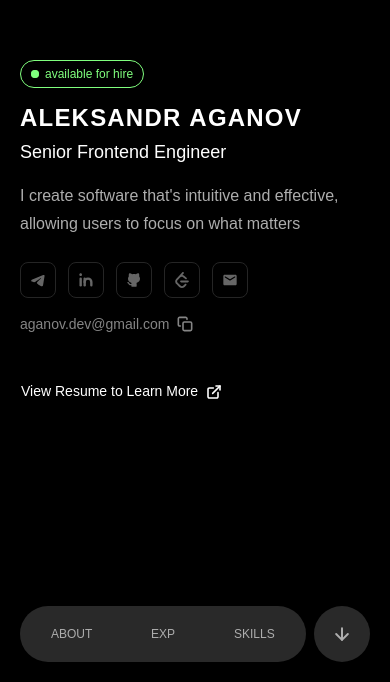
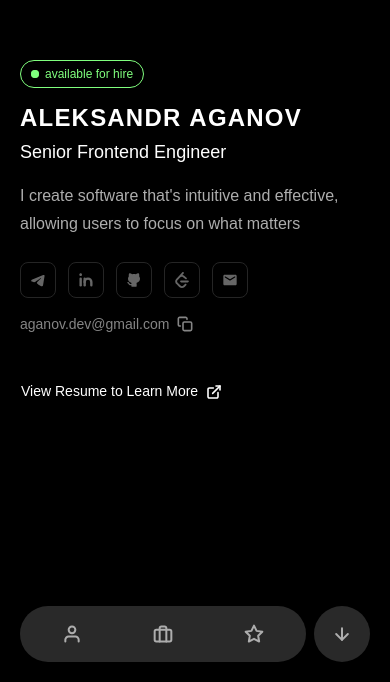
Before and after one commit to alexaganov/portfolio-website, a Next.js app: page / in a window 390 px wide. Shown: the part 162-844 px from the top of the page. Built offline with nearby package versions, Linux system fonts and the light colour scheme; no server answers; a web font is replaced by a local one.

Commit message:
feat: add icons for mobile nav; add new colors; and new btn size; small skills anim filter impr

```diff
--- /dev/null
+++ b/src/components/icons/mono/Briefcase.tsx
@@ -0,0 +1,21 @@
+import React, { SVGProps } from "react";
+export const Briefcase = (props: SVGProps<SVGSVGElement>) => {
+  return (
+    <svg viewBox="0 0 20 20" fill="none" {...props}>
+      <path
+        d="M16.667 5.8335H3.33366C2.41318 5.8335 1.66699 6.57969 1.66699 7.50016V15.8335C1.66699 16.754 2.41318 17.5002 3.33366 17.5002H16.667C17.5875 17.5002 18.3337 16.754 18.3337 15.8335V7.50016C18.3337 6.57969 17.5875 5.8335 16.667 5.8335Z"
+        stroke="currentcolor"
+        strokeWidth="2"
+        strokeLinecap="round"
+        strokeLinejoin="round"
+      />
+      <path
+        d="M13.3337 17.5V4.16667C13.3337 3.72464 13.1581 3.30072 12.8455 2.98816C12.5329 2.67559 12.109 2.5 11.667 2.5H8.33366C7.89163 2.5 7.46771 2.67559 7.15515 2.98816C6.84259 3.30072 6.66699 3.72464 6.66699 4.16667V17.5"
+        stroke="currentcolor"
+        strokeWidth="2"
+        strokeLinecap="round"
+        strokeLinejoin="round"
+      />
+    </svg>
+  );
+};
--- /dev/null
+++ b/src/components/icons/mono/CheckCircleFilled.tsx
@@ -0,0 +1,11 @@
+import React, { SVGProps } from "react";
+export const CheckCircleFilled = (props: SVGProps<SVGSVGElement>) => {
+  return (
+    <svg viewBox="0 0 20 20" fill="none" {...props}>
+      <path
+        d="M8.83366 11.4998L7.04199 9.70817C6.88922 9.55539 6.69477 9.479 6.45866 9.479C6.22255 9.479 6.0281 9.55539 5.87533 9.70817C5.72255 9.86095 5.64616 10.0554 5.64616 10.2915C5.64616 10.5276 5.72255 10.7221 5.87533 10.8748L8.25033 13.2498C8.41699 13.4165 8.61144 13.4998 8.83366 13.4998C9.05588 13.4998 9.25033 13.4165 9.41699 13.2498L14.1253 8.5415C14.2781 8.38873 14.3545 8.19428 14.3545 7.95817C14.3545 7.72206 14.2781 7.52762 14.1253 7.37484C13.9725 7.22206 13.7781 7.14567 13.542 7.14567C13.3059 7.14567 13.1114 7.22206 12.9587 7.37484L8.83366 11.4998ZM10.0003 18.3332C8.84755 18.3332 7.76422 18.1143 6.75033 17.6765C5.73644 17.2387 4.85449 16.6451 4.10449 15.8957C3.35449 15.1462 2.76088 14.2643 2.32366 13.2498C1.88644 12.2354 1.66755 11.1521 1.66699 9.99984C1.66644 8.84762 1.88533 7.76428 2.32366 6.74984C2.76199 5.73539 3.3556 4.85345 4.10449 4.104C4.85338 3.35456 5.73533 2.76095 6.75033 2.32317C7.76533 1.88539 8.84866 1.6665 10.0003 1.6665C11.152 1.6665 12.2353 1.88539 13.2503 2.32317C14.2653 2.76095 15.1473 3.35456 15.8962 4.104C16.645 4.85345 17.2389 5.73539 17.6778 6.74984C18.1167 7.76428 18.3353 8.84762 18.3337 9.99984C18.332 11.1521 18.1131 12.2354 17.677 13.2498C17.2409 14.2643 16.6473 15.1462 15.8962 15.8957C15.145 16.6451 14.2631 17.239 13.2503 17.6773C12.2375 18.1157 11.1542 18.3343 10.0003 18.3332Z"
+        fill="currentcolor"
+      />
+    </svg>
+  );
+};
--- /dev/null
+++ b/src/components/icons/mono/Clock.tsx
@@ -0,0 +1,21 @@
+import React, { SVGProps } from "react";
+export const Clock = (props: SVGProps<SVGSVGElement>) => {
+  return (
+    <svg viewBox="0 0 20 20" fill="none" {...props}>
+      <path
+        d="M10.0003 18.3332C14.6027 18.3332 18.3337 14.6022 18.3337 9.99984C18.3337 5.39746 14.6027 1.6665 10.0003 1.6665C5.39795 1.6665 1.66699 5.39746 1.66699 9.99984C1.66699 14.6022 5.39795 18.3332 10.0003 18.3332Z"
+        stroke="currentcolor"
+        strokeWidth="2"
+        strokeLinecap="round"
+        strokeLinejoin="round"
+      />
+      <path
+        d="M10 5V10L13.3333 11.6667"
+        stroke="currentcolor"
+        strokeWidth="2"
+        strokeLinecap="round"
+        strokeLinejoin="round"
+      />
+    </svg>
+  );
+};
--- /dev/null
+++ b/src/components/icons/mono/Progress.tsx
@@ -0,0 +1,11 @@
+import React, { SVGProps } from "react";
+export const Progress = (props: SVGProps<SVGSVGElement>) => {
+  return (
+    <svg viewBox="0 0 20 20" fill="none" {...props}>
+      <path
+        d="M1.66699 9.99984C1.66699 14.6023 5.39783 18.3332 10.0003 18.3332C14.6028 18.3332 18.3337 14.6023 18.3337 9.99984C18.3337 5.39734 14.6028 1.6665 10.0003 1.6665C5.39783 1.6665 1.66699 5.39734 1.66699 9.99984ZM16.667 9.99984C16.667 11.7679 15.9646 13.4636 14.7144 14.7139C13.4641 15.9641 11.7684 16.6665 10.0003 16.6665C8.23222 16.6665 6.53652 15.9641 5.28628 14.7139C4.03604 13.4636 3.33366 11.7679 3.33366 9.99984C3.33366 8.23173 4.03604 6.53603 5.28628 5.28579C6.53652 4.03555 8.23222 3.33317 10.0003 3.33317C11.7684 3.33317 13.4641 4.03555 14.7144 5.28579C15.9646 6.53603 16.667 8.23173 16.667 9.99984ZM15.0003 9.99984C15.0003 11.3259 14.4735 12.5977 13.5359 13.5354C12.5982 14.4731 11.3264 14.9998 10.0003 14.9998C8.67424 14.9998 7.40247 14.4731 6.46479 13.5354C5.52711 12.5977 5.00033 11.3259 5.00033 9.99984H10.0003V4.99984C11.3264 4.99984 12.5982 5.52662 13.5359 6.4643C14.4735 7.40199 15.0003 8.67375 15.0003 9.99984Z"
+        fill="currentcolor"
+      />
+    </svg>
+  );
+};
--- /dev/null
+++ b/src/components/icons/mono/Star.tsx
@@ -0,0 +1,14 @@
+import React, { SVGProps } from "react";
+export const Star = (props: SVGProps<SVGSVGElement>) => {
+  return (
+    <svg viewBox="0 0 20 20" fill="none" {...props}>
+      <path
+        d="M10.0003 1.6665L12.5753 6.88317L18.3337 7.72484L14.167 11.7832L15.1503 17.5165L10.0003 14.8082L4.85033 17.5165L5.83366 11.7832L1.66699 7.72484L7.42533 6.88317L10.0003 1.6665Z"
+        stroke="currentcolor"
+        strokeWidth="2"
+        strokeLinecap="round"
+        strokeLinejoin="round"
+      />
+    </svg>
+  );
+};
--- /dev/null
+++ b/src/components/icons/mono/User.tsx
@@ -0,0 +1,21 @@
+import React, { SVGProps } from "react";
+export const User = (props: SVGProps<SVGSVGElement>) => {
+  return (
+    <svg viewBox="0 0 20 20" fill="none" {...props}>
+      <path
+        d="M16.6663 17.5V15.8333C16.6663 14.9493 16.3152 14.1014 15.69 13.4763C15.0649 12.8512 14.2171 12.5 13.333 12.5H6.66634C5.78229 12.5 4.93444 12.8512 4.30932 13.4763C3.6842 14.1014 3.33301 14.9493 3.33301 15.8333V17.5"
+        stroke="currentcolor"
+        strokeWidth="2"
+        strokeLinecap="round"
+        strokeLinejoin="round"
+      />
+      <path
+        d="M10.0003 9.16667C11.8413 9.16667 13.3337 7.67428 13.3337 5.83333C13.3337 3.99238 11.8413 2.5 10.0003 2.5C8.15938 2.5 6.66699 3.99238 6.66699 5.83333C6.66699 7.67428 8.15938 9.16667 10.0003 9.16667Z"
+        stroke="currentcolor"
+        strokeWidth="2"
+        strokeLinecap="round"
+        strokeLinejoin="round"
+      />
+    </svg>
+  );
+};
--- a/src/components/pages/HomePage/MainNavMobile.tsx
+++ b/src/components/pages/HomePage/MainNavMobile.tsx
@@ -44,11 +44,11 @@ const MainNavMobile = ({ className, ...props }: MainNavMobileProps) => {
           </div>
 
           <ul className="flex h-full relative">
-            {sections.map(({ id, name, shortName }) => {
+            {sections.map(({ id, name, Icon }) => {
               const isActive = activeId === id;
 
               return (
-                <li key={id} className="flex flex-1">
+                <li key={id} className={clsx("flex flex-1")}>
                   <a
                     onClick={(event) => {
                       event.preventDefault();
@@ -64,19 +64,16 @@ const MainNavMobile = ({ className, ...props }: MainNavMobileProps) => {
                       }
                     )}
                   >
-                    {shortName && (
+                    <span className="sm:hidden flex items-center justify-center">
+                      <Icon className="size-5" />
+                    </span>
+                    {/* {shortName && (
                       <span aria-label={name} className="sm:hidden">
                         {shortName}
                       </span>
-                    )}
+                    )} */}
 
-                    <span
-                      className={clsx({
-                        "max-sm:hidden": shortName,
-                      })}
-                    >
-                      {name}
-                    </span>
+                    <span className="max-sm:hidden">{name}</span>
                   </a>
                 </li>
               );
--- a/src/components/pages/HomePage/SectionNavProvider.tsx
+++ b/src/components/pages/HomePage/SectionNavProvider.tsx
@@ -5,6 +5,7 @@ export interface SectionNavSection {
   id: string;
   name: string;
   shortName?: string;
+  Icon: ComponentType<{ className?: string }>;
   Content?: ComponentType;
 }
 
--- a/src/components/pages/HomePage/SkillsSectionContent.tsx
+++ b/src/components/pages/HomePage/SkillsSectionContent.tsx
@@ -160,6 +160,8 @@ const SkillsSectionContent = () => {
       tl.to(listRef.current, {
         opacity: 0,
         y: "1rem",
+        duration: 0.3,
+        ease: "power1.in",
       });
 
       tl.call(() => {
@@ -169,6 +171,8 @@ const SkillsSectionContent = () => {
       tl.to(listRef.current, {
         opacity: 1,
         y: "0",
+        duration: 0.3,
+        ease: "power1.out",
       });
     });
   };
--- a/src/tailwind/plugins/button.ts
+++ b/src/tailwind/plugins/button.ts
@@ -1,6 +1,12 @@
 import plugin from "tailwindcss/plugin";
 
-export default plugin(({ addComponents }) => {
+export default plugin(({ addBase, addComponents }) => {
+  addBase({
+    ":root": {
+      "--btn-lg-px": "var(--pressable-lg-size)",
+    },
+  });
+
   addComponents({
     ".btn, .btn-base": {
       display: "inline-flex",
@@ -47,6 +53,21 @@ export default plugin(({ addComponents }) => {
         gap: "0.5rem",
       },
 
+      "&-lg": {
+        minHeight: "var(--pressable-lg-size)",
+        minWidth: "var(--pressable-lg-size)",
+        fontSize: "0.875rem",
+        padding: "0 0.875rem",
+        borderRadius: "0.625rem",
+      },
+
+      "&-xl": {
+        minHeight: "var(--pressable-xl-size)",
+        minWidth: "var(--pressable-xl-size)",
+        padding: "0 1.125rem",
+        borderRadius: "0.625rem",
+      },
+
       "&-s-icon": {
         width: "var(--btn-s-icon-size)",
         height: "var(--btn-s-icon-size)",
@@ -55,6 +76,10 @@ export default plugin(({ addComponents }) => {
       "&-solid-primary": {
         backgroundColor: "var(--mg-primary)",
         color: "var(--fg-primary)",
+
+        "&:hover": {
+          backgroundColor: "var(--mg-secondary)",
+        },
       },
 
       "&-outline-muted, &-outline-muted-default": {
--- a/src/tailwind/preset.ts
+++ b/src/tailwind/preset.ts
@@ -21,12 +21,20 @@ const colors = {
   info: {
     DEFAULT: "#68C8FF",
   },
+  warning: {
+    DEFAULT: "#DECC22",
+  },
+  danger: {
+    DEFAULT: "#FF3838",
+  },
 };
 
 const config: Partial<OptionalConfig> = {
   theme: {
     extend: {
-      colors,
+      colors: {
+        ...colors,
+      },
     },
     fontFamily: {
       // variables defined in layout file
@@ -47,6 +55,7 @@ const config: Partial<OptionalConfig> = {
         ":root": {
           "--bg-primary": colors["bg-primary"],
           "--mg-primary": "#252525",
+          "--mg-secondary": "#2f2f2f",
           "--fg-primary": colors["text-primary"],
 
           "--border-primary": colors["border-primary"],
@@ -63,6 +72,12 @@ const config: Partial<OptionalConfig> = {
 
           "--pressable-md-size": "2.25rem",
           "--pressable-md-px": "",
+
+          "--pressable-lg-size": "2.5rem",
+          "--pressable-lg-px": "0.875rem",
+
+          "--pressable-xl-size": "3rem",
+          "--pressable-xl-px": "",
         },
       });
 
```
Also changed, not shown: src/components/pages/HomePage/HomePage.tsx (+20 -7 lines).
